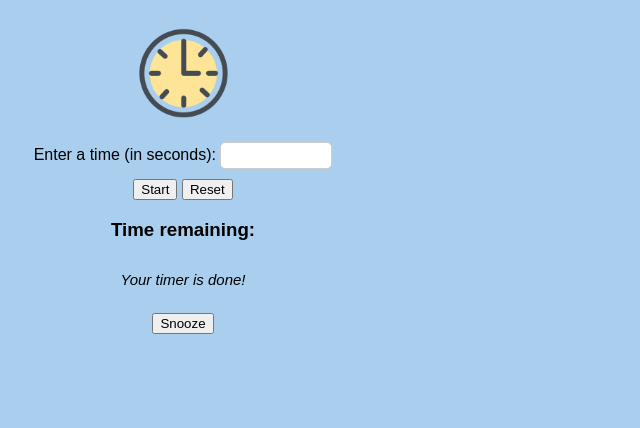
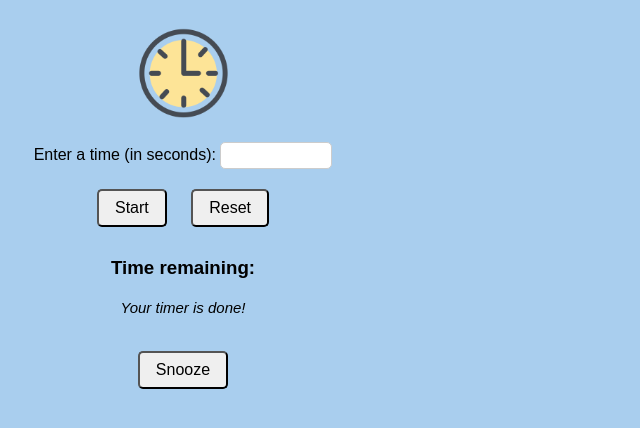
Before and after one commit to ossd-s24/insult-reminders, a browser extension: page index.html in a window 1280 px wide. Both pictures are taken after a click on the button "Start". Shown: the whole page, without its empty margins (0-640 px from the left). Drawn offline with Linux system fonts and the light colour scheme.

Commit message:
Update style.css

```diff
--- a/style.css
+++ b/style.css
@@ -1,5 +1,6 @@
 html, body {
     width: 350px;
+    height: auto;
 }
 
 body {
@@ -24,12 +25,23 @@ input[type="text"] {
 }
 
 button {
-    margin-top: 10px;
+    margin-top: 20px;
     cursor: pointer;
+    padding: 8px 16px;
+    margin-right: 10px;
+    margin-left: 10px;
+    font-size: 16px;
+    border-radius: 5px;
 }
 
 #currentTime {
+    margin-top: 20px;
+    margin-bottom: 2px;
     font-size: 30px;
+}
+
+#timeRemaining {
+    margin-top: 30px;
 }
 
 #timerUp {
```
